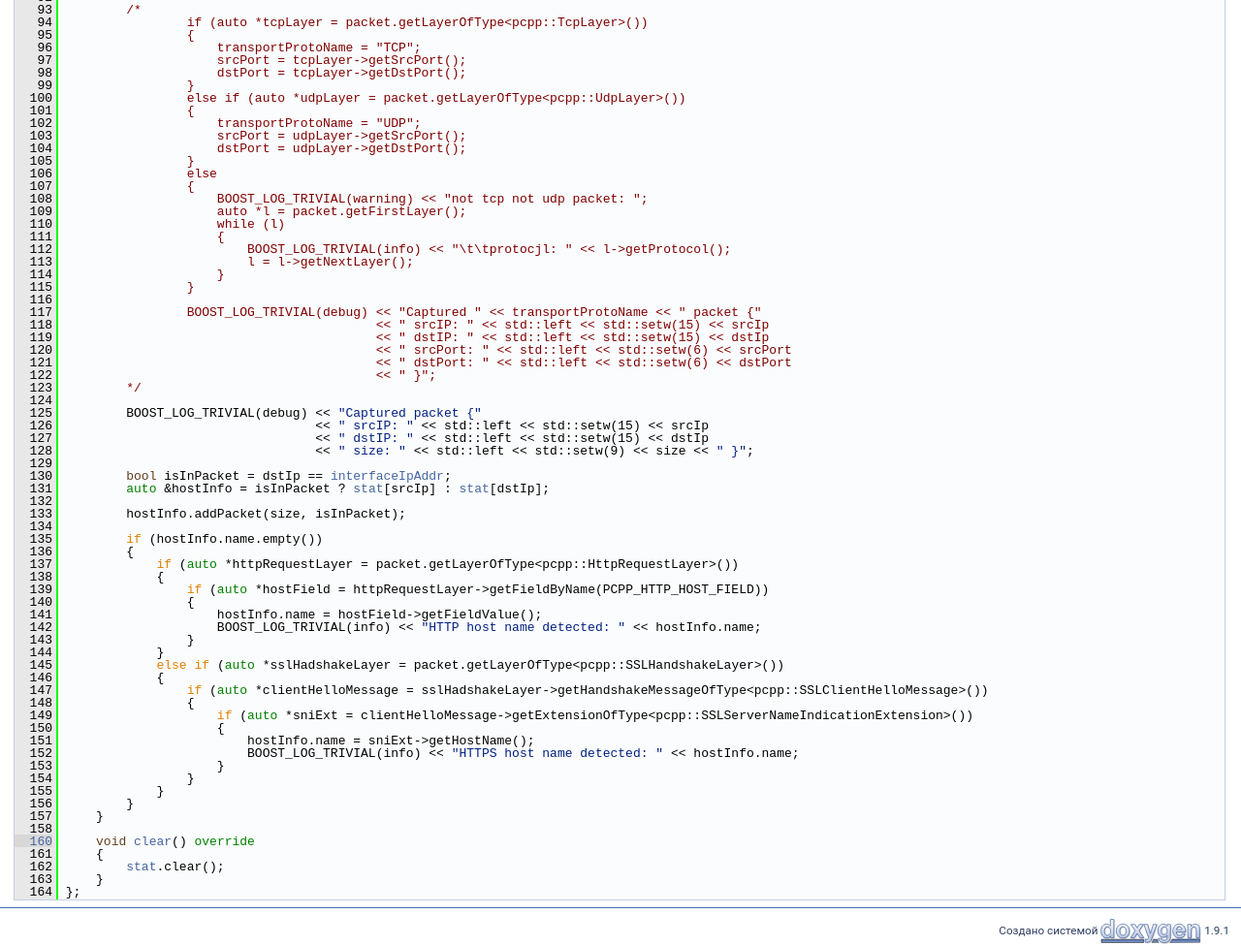
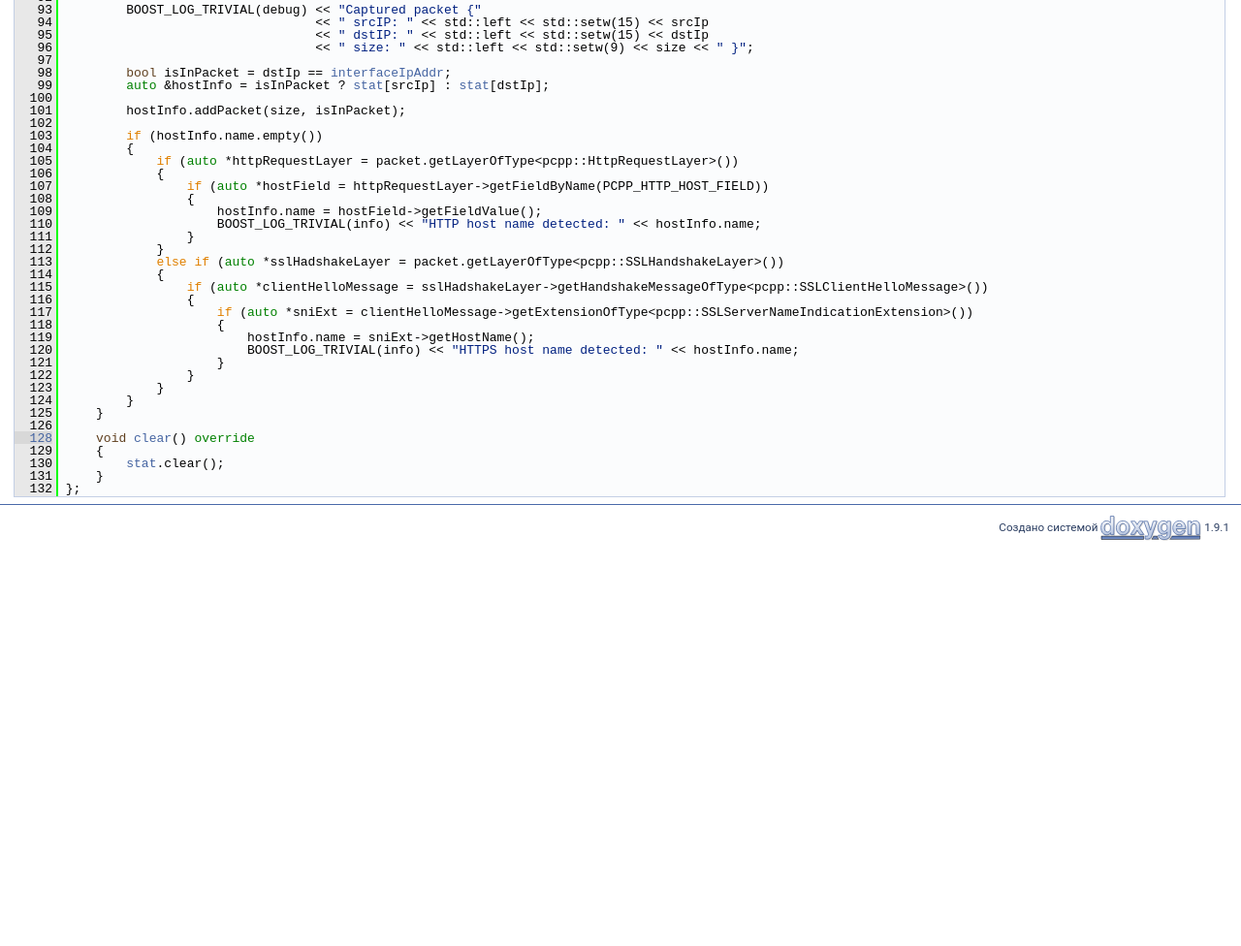
Before and after one commit to sverdans/Traffic-Analyzer, a plain HTML site: page HttpTrafficStats_8h_source.html in a window 1280 px wide. Shown: the part 1348-2324 px from the top of the page at 97% size. After the commit the page ends 1908 px from the top, so only its background shows below. Drawn offline with Linux system fonts and the light colour scheme.

Commit message:
Deploying to gh-pages from @ sverdans/Traffic-Analyzer@bf626dfd25a11523d2c17d17af0f0e6e3edcac8a 🚀

```diff
--- a/HttpTrafficStats_8h_source.html
+++ b/HttpTrafficStats_8h_source.html
@@ -78,13 +78,13 @@ $(function() {
 <div class="line"><a name="l00007"></a><span class="lineno">    7</span>&#160;<span class="preprocessor">#include &lt;boost/log/trivial.hpp&gt;</span></div>
 <div class="line"><a name="l00008"></a><span class="lineno">    8</span>&#160;<span class="preprocessor">#include &lt;nlohmann/json.hpp&gt;</span></div>
 <div class="line"><a name="l00009"></a><span class="lineno">    9</span>&#160; </div>
-<div class="line"><a name="l00010"></a><span class="lineno">   10</span>&#160;<span class="preprocessor">#include &quot;PacketUtils.h&quot;</span></div>
-<div class="line"><a name="l00011"></a><span class="lineno">   11</span>&#160;<span class="preprocessor">#include &quot;HttpLayer.h&quot;</span></div>
-<div class="line"><a name="l00012"></a><span class="lineno">   12</span>&#160;<span class="preprocessor">#include &quot;SSLLayer.h&quot;</span></div>
-<div class="line"><a name="l00013"></a><span class="lineno">   13</span>&#160;<span class="preprocessor">#include &quot;IPv4Layer.h&quot;</span></div>
+<div class="line"><a name="l00010"></a><span class="lineno">   10</span>&#160;<span class="preprocessor">#include &lt;PacketUtils.h&gt;</span></div>
+<div class="line"><a name="l00011"></a><span class="lineno">   11</span>&#160;<span class="preprocessor">#include &lt;HttpLayer.h&gt;</span></div>
+<div class="line"><a name="l00012"></a><span class="lineno">   12</span>&#160;<span class="preprocessor">#include &lt;SSLLayer.h&gt;</span></div>
+<div class="line"><a name="l00013"></a><span class="lineno">   13</span>&#160;<span class="preprocessor">#include &lt;IPv4Layer.h&gt;</span></div>
 <div class="line"><a name="l00014"></a><span class="lineno">   14</span>&#160; </div>
-<div class="line"><a name="l00015"></a><span class="lineno">   15</span>&#160;<span class="preprocessor">#include &quot;<a class="code" href="ITrafficStats_8h.html">ITrafficStats.h</a>&quot;</span></div>
-<div class="line"><a name="l00016"></a><span class="lineno">   16</span>&#160;<span class="preprocessor">#include &quot;<a class="code" href="HostInfo_8h.html">HostInfo.h</a>&quot;</span></div>
+<div class="line"><a name="l00015"></a><span class="lineno">   15</span>&#160;<span class="preprocessor">#include &lt;<a class="code" href="ITrafficStats_8h.html">ITrafficStats.h</a>&gt;</span></div>
+<div class="line"><a name="l00016"></a><span class="lineno">   16</span>&#160;<span class="preprocessor">#include &lt;<a class="code" href="HostInfo_8h.html">HostInfo.h</a>&gt;</span></div>
 <div class="line"><a name="l00017"></a><span class="lineno">   17</span>&#160; </div>
 <div class="line"><a name="l00019"></a><span class="lineno"><a class="line" href="classHttpTrafficStats.html">   19</a></span>&#160;<span class="keyword">class </span><a class="code" href="classHttpTrafficStats.html">HttpTrafficStats</a> : <span class="keyword">public</span> <a class="code" href="classITrafficStats.html">ITrafficStats</a></div>
 <div class="line"><a name="l00020"></a><span class="lineno">   20</span>&#160;{</div>
@@ -156,81 +156,49 @@ $(function() {
 <div class="line"><a name="l00090"></a><span class="lineno">   90</span>&#160;        <span class="keywordtype">int</span> srcPort, dstPort;</div>
 <div class="line"><a name="l00091"></a><span class="lineno">   91</span>&#160;        std::string transportProtoName;</div>
 <div class="line"><a name="l00092"></a><span class="lineno">   92</span>&#160; </div>
-<div class="line"><a name="l00093"></a><span class="lineno">   93</span>&#160;        <span class="comment">/*</span></div>
-<div class="line"><a name="l00094"></a><span class="lineno">   94</span>&#160;<span class="comment">                if (auto *tcpLayer = packet.getLayerOfType&lt;pcpp::TcpLayer&gt;())</span></div>
-<div class="line"><a name="l00095"></a><span class="lineno">   95</span>&#160;<span class="comment">                {</span></div>
-<div class="line"><a name="l00096"></a><span class="lineno">   96</span>&#160;<span class="comment">                    transportProtoName = &quot;TCP&quot;;</span></div>
-<div class="line"><a name="l00097"></a><span class="lineno">   97</span>&#160;<span class="comment">                    srcPort = tcpLayer-&gt;getSrcPort();</span></div>
-<div class="line"><a name="l00098"></a><span class="lineno">   98</span>&#160;<span class="comment">                    dstPort = tcpLayer-&gt;getDstPort();</span></div>
-<div class="line"><a name="l00099"></a><span class="lineno">   99</span>&#160;<span class="comment">                }</span></div>
-<div class="line"><a name="l00100"></a><span class="lineno">  100</span>&#160;<span class="comment">                else if (auto *udpLayer = packet.getLayerOfType&lt;pcpp::UdpLayer&gt;())</span></div>
-<div class="line"><a name="l00101"></a><span class="lineno">  101</span>&#160;<span class="comment">                {</span></div>
-<div class="line"><a name="l00102"></a><span class="lineno">  102</span>&#160;<span class="comment">                    transportProtoName = &quot;UDP&quot;;</span></div>
-<div class="line"><a name="l00103"></a><span class="lineno">  103</span>&#160;<span class="comment">                    srcPort = udpLayer-&gt;getSrcPort();</span></div>
-<div class="line"><a name="l00104"></a><span class="lineno">  104</span>&#160;<span class="comment">                    dstPort = udpLayer-&gt;getDstPort();</span></div>
-<div class="line"><a name="l00105"></a><span class="lineno">  105</span>&#160;<span class="comment">                }</span></div>
-<div class="line"><a name="l00106"></a><span class="lineno">  106</span>&#160;<span class="comment">                else</span></div>
-<div class="line"><a name="l00107"></a><span class="lineno">  107</span>&#160;<span class="comment">                {</span></div>
-<div class="line"><a name="l00108"></a><span class="lineno">  108</span>&#160;<span class="comment">                    BOOST_LOG_TRIVIAL(warning) &lt;&lt; &quot;not tcp not udp packet: &quot;;</span></div>
-<div class="line"><a name="l00109"></a><span class="lineno">  109</span>&#160;<span class="comment">                    auto *l = packet.getFirstLayer();</span></div>
-<div class="line"><a name="l00110"></a><span class="lineno">  110</span>&#160;<span class="comment">                    while (l)</span></div>
-<div class="line"><a name="l00111"></a><span class="lineno">  111</span>&#160;<span class="comment">                    {</span></div>
-<div class="line"><a name="l00112"></a><span class="lineno">  112</span>&#160;<span class="comment">                        BOOST_LOG_TRIVIAL(info) &lt;&lt; &quot;\t\tprotocjl: &quot; &lt;&lt; l-&gt;getProtocol();</span></div>
-<div class="line"><a name="l00113"></a><span class="lineno">  113</span>&#160;<span class="comment">                        l = l-&gt;getNextLayer();</span></div>
-<div class="line"><a name="l00114"></a><span class="lineno">  114</span>&#160;<span class="comment">                    }</span></div>
-<div class="line"><a name="l00115"></a><span class="lineno">  115</span>&#160;<span class="comment">                }</span></div>
-<div class="line"><a name="l00116"></a><span class="lineno">  116</span>&#160;<span class="comment"></span> </div>
-<div class="line"><a name="l00117"></a><span class="lineno">  117</span>&#160;<span class="comment">                BOOST_LOG_TRIVIAL(debug) &lt;&lt; &quot;Captured &quot; &lt;&lt; transportProtoName &lt;&lt; &quot; packet {&quot;</span></div>
-<div class="line"><a name="l00118"></a><span class="lineno">  118</span>&#160;<span class="comment">                                         &lt;&lt; &quot; srcIP: &quot; &lt;&lt; std::left &lt;&lt; std::setw(15) &lt;&lt; srcIp</span></div>
-<div class="line"><a name="l00119"></a><span class="lineno">  119</span>&#160;<span class="comment">                                         &lt;&lt; &quot; dstIP: &quot; &lt;&lt; std::left &lt;&lt; std::setw(15) &lt;&lt; dstIp</span></div>
-<div class="line"><a name="l00120"></a><span class="lineno">  120</span>&#160;<span class="comment">                                         &lt;&lt; &quot; srcPort: &quot; &lt;&lt; std::left &lt;&lt; std::setw(6) &lt;&lt; srcPort</span></div>
-<div class="line"><a name="l00121"></a><span class="lineno">  121</span>&#160;<span class="comment">                                         &lt;&lt; &quot; dstPort: &quot; &lt;&lt; std::left &lt;&lt; std::setw(6) &lt;&lt; dstPort</span></div>
-<div class="line"><a name="l00122"></a><span class="lineno">  122</span>&#160;<span class="comment">                                         &lt;&lt; &quot; }&quot;;</span></div>
-<div class="line"><a name="l00123"></a><span class="lineno">  123</span>&#160;<span class="comment">        */</span></div>
-<div class="line"><a name="l00124"></a><span class="lineno">  124</span>&#160; </div>
-<div class="line"><a name="l00125"></a><span class="lineno">  125</span>&#160;        BOOST_LOG_TRIVIAL(debug) &lt;&lt; <span class="stringliteral">&quot;Captured packet {&quot;</span></div>
-<div class="line"><a name="l00126"></a><span class="lineno">  126</span>&#160;                                 &lt;&lt; <span class="stringliteral">&quot; srcIP: &quot;</span> &lt;&lt; std::left &lt;&lt; std::setw(15) &lt;&lt; srcIp</div>
-<div class="line"><a name="l00127"></a><span class="lineno">  127</span>&#160;                                 &lt;&lt; <span class="stringliteral">&quot; dstIP: &quot;</span> &lt;&lt; std::left &lt;&lt; std::setw(15) &lt;&lt; dstIp</div>
-<div class="line"><a name="l00128"></a><span class="lineno">  128</span>&#160;                                 &lt;&lt; <span class="stringliteral">&quot; size: &quot;</span> &lt;&lt; std::left &lt;&lt; std::setw(9) &lt;&lt; size &lt;&lt; <span class="stringliteral">&quot; }&quot;</span>;</div>
-<div class="line"><a name="l00129"></a><span class="lineno">  129</span>&#160; </div>
-<div class="line"><a name="l00130"></a><span class="lineno">  130</span>&#160;        <span class="keywordtype">bool</span> isInPacket = dstIp == <a class="code" href="classITrafficStats.html#ae12a5998955619b5d7906464a4bec3fd">interfaceIpAddr</a>;</div>
-<div class="line"><a name="l00131"></a><span class="lineno">  131</span>&#160;        <span class="keyword">auto</span> &amp;hostInfo = isInPacket ? <a class="code" href="classHttpTrafficStats.html#adc56691def0ca2dcef55f04731681008">stat</a>[srcIp] : <a class="code" href="classHttpTrafficStats.html#adc56691def0ca2dcef55f04731681008">stat</a>[dstIp];</div>
-<div class="line"><a name="l00132"></a><span class="lineno">  132</span>&#160; </div>
-<div class="line"><a name="l00133"></a><span class="lineno">  133</span>&#160;        hostInfo.addPacket(size, isInPacket);</div>
-<div class="line"><a name="l00134"></a><span class="lineno">  134</span>&#160; </div>
-<div class="line"><a name="l00135"></a><span class="lineno">  135</span>&#160;        <span class="keywordflow">if</span> (hostInfo.name.empty())</div>
-<div class="line"><a name="l00136"></a><span class="lineno">  136</span>&#160;        {</div>
-<div class="line"><a name="l00137"></a><span class="lineno">  137</span>&#160;            <span class="keywordflow">if</span> (<span class="keyword">auto</span> *httpRequestLayer = packet.getLayerOfType&lt;pcpp::HttpRequestLayer&gt;())</div>
-<div class="line"><a name="l00138"></a><span class="lineno">  138</span>&#160;            {</div>
-<div class="line"><a name="l00139"></a><span class="lineno">  139</span>&#160;                <span class="keywordflow">if</span> (<span class="keyword">auto</span> *hostField = httpRequestLayer-&gt;getFieldByName(PCPP_HTTP_HOST_FIELD))</div>
-<div class="line"><a name="l00140"></a><span class="lineno">  140</span>&#160;                {</div>
-<div class="line"><a name="l00141"></a><span class="lineno">  141</span>&#160;                    hostInfo.name = hostField-&gt;getFieldValue();</div>
-<div class="line"><a name="l00142"></a><span class="lineno">  142</span>&#160;                    BOOST_LOG_TRIVIAL(info) &lt;&lt; <span class="stringliteral">&quot;HTTP host name detected: &quot;</span> &lt;&lt; hostInfo.name;</div>
-<div class="line"><a name="l00143"></a><span class="lineno">  143</span>&#160;                }</div>
-<div class="line"><a name="l00144"></a><span class="lineno">  144</span>&#160;            }</div>
-<div class="line"><a name="l00145"></a><span class="lineno">  145</span>&#160;            <span class="keywordflow">else</span> <span class="keywordflow">if</span> (<span class="keyword">auto</span> *sslHadshakeLayer = packet.getLayerOfType&lt;pcpp::SSLHandshakeLayer&gt;())</div>
-<div class="line"><a name="l00146"></a><span class="lineno">  146</span>&#160;            {</div>
-<div class="line"><a name="l00147"></a><span class="lineno">  147</span>&#160;                <span class="keywordflow">if</span> (<span class="keyword">auto</span> *clientHelloMessage = sslHadshakeLayer-&gt;getHandshakeMessageOfType&lt;pcpp::SSLClientHelloMessage&gt;())</div>
-<div class="line"><a name="l00148"></a><span class="lineno">  148</span>&#160;                {</div>
-<div class="line"><a name="l00149"></a><span class="lineno">  149</span>&#160;                    <span class="keywordflow">if</span> (<span class="keyword">auto</span> *sniExt = clientHelloMessage-&gt;getExtensionOfType&lt;pcpp::SSLServerNameIndicationExtension&gt;())</div>
-<div class="line"><a name="l00150"></a><span class="lineno">  150</span>&#160;                    {</div>
-<div class="line"><a name="l00151"></a><span class="lineno">  151</span>&#160;                        hostInfo.name = sniExt-&gt;getHostName();</div>
-<div class="line"><a name="l00152"></a><span class="lineno">  152</span>&#160;                        BOOST_LOG_TRIVIAL(info) &lt;&lt; <span class="stringliteral">&quot;HTTPS host name detected: &quot;</span> &lt;&lt; hostInfo.name;</div>
-<div class="line"><a name="l00153"></a><span class="lineno">  153</span>&#160;                    }</div>
-<div class="line"><a name="l00154"></a><span class="lineno">  154</span>&#160;                }</div>
-<div class="line"><a name="l00155"></a><span class="lineno">  155</span>&#160;            }</div>
-<div class="line"><a name="l00156"></a><span class="lineno">  156</span>&#160;        }</div>
-<div class="line"><a name="l00157"></a><span class="lineno">  157</span>&#160;    }</div>
-<div class="line"><a name="l00158"></a><span class="lineno">  158</span>&#160; </div>
-<div class="line"><a name="l00160"></a><span class="lineno"><a class="line" href="classHttpTrafficStats.html#a1a931130115cf6c04b2733a8f4e4418f">  160</a></span>&#160;    <span class="keywordtype">void</span> <a class="code" href="classHttpTrafficStats.html#a1a931130115cf6c04b2733a8f4e4418f">clear</a>()<span class="keyword"> override</span></div>
-<div class="line"><a name="l00161"></a><span class="lineno">  161</span>&#160;<span class="keyword">    </span>{</div>
-<div class="line"><a name="l00162"></a><span class="lineno">  162</span>&#160;        <a class="code" href="classHttpTrafficStats.html#adc56691def0ca2dcef55f04731681008">stat</a>.clear();</div>
-<div class="line"><a name="l00163"></a><span class="lineno">  163</span>&#160;    }</div>
-<div class="line"><a name="l00164"></a><span class="lineno">  164</span>&#160;};</div>
+<div class="line"><a name="l00093"></a><span class="lineno">   93</span>&#160;        BOOST_LOG_TRIVIAL(debug) &lt;&lt; <span class="stringliteral">&quot;Captured packet {&quot;</span></div>
+<div class="line"><a name="l00094"></a><span class="lineno">   94</span>&#160;                                 &lt;&lt; <span class="stringliteral">&quot; srcIP: &quot;</span> &lt;&lt; std::left &lt;&lt; std::setw(15) &lt;&lt; srcIp</div>
+<div class="line"><a name="l00095"></a><span class="lineno">   95</span>&#160;                                 &lt;&lt; <span class="stringliteral">&quot; dstIP: &quot;</span> &lt;&lt; std::left &lt;&lt; std::setw(15) &lt;&lt; dstIp</div>
+<div class="line"><a name="l00096"></a><span class="lineno">   96</span>&#160;                                 &lt;&lt; <span class="stringliteral">&quot; size: &quot;</span> &lt;&lt; std::left &lt;&lt; std::setw(9) &lt;&lt; size &lt;&lt; <span class="stringliteral">&quot; }&quot;</span>;</div>
+<div class="line"><a name="l00097"></a><span class="lineno">   97</span>&#160; </div>
+<div class="line"><a name="l00098"></a><span class="lineno">   98</span>&#160;        <span class="keywordtype">bool</span> isInPacket = dstIp == <a class="code" href="classITrafficStats.html#ae12a5998955619b5d7906464a4bec3fd">interfaceIpAddr</a>;</div>
+<div class="line"><a name="l00099"></a><span class="lineno">   99</span>&#160;        <span class="keyword">auto</span> &amp;hostInfo = isInPacket ? <a class="code" href="classHttpTrafficStats.html#adc56691def0ca2dcef55f04731681008">stat</a>[srcIp] : <a class="code" href="classHttpTrafficStats.html#adc56691def0ca2dcef55f04731681008">stat</a>[dstIp];</div>
+<div class="line"><a name="l00100"></a><span class="lineno">  100</span>&#160; </div>
+<div class="line"><a name="l00101"></a><span class="lineno">  101</span>&#160;        hostInfo.addPacket(size, isInPacket);</div>
+<div class="line"><a name="l00102"></a><span class="lineno">  102</span>&#160; </div>
+<div class="line"><a name="l00103"></a><span class="lineno">  103</span>&#160;        <span class="keywordflow">if</span> (hostInfo.name.empty())</div>
+<div class="line"><a name="l00104"></a><span class="lineno">  104</span>&#160;        {</div>
+<div class="line"><a name="l00105"></a><span class="lineno">  105</span>&#160;            <span class="keywordflow">if</span> (<span class="keyword">auto</span> *httpRequestLayer = packet.getLayerOfType&lt;pcpp::HttpRequestLayer&gt;())</div>
+<div class="line"><a name="l00106"></a><span class="lineno">  106</span>&#160;            {</div>
+<div class="line"><a name="l00107"></a><span class="lineno">  107</span>&#160;                <span class="keywordflow">if</span> (<span class="keyword">auto</span> *hostField = httpRequestLayer-&gt;getFieldByName(PCPP_HTTP_HOST_FIELD))</div>
+<div class="line"><a name="l00108"></a><span class="lineno">  108</span>&#160;                {</div>
+<div class="line"><a name="l00109"></a><span class="lineno">  109</span>&#160;                    hostInfo.name = hostField-&gt;getFieldValue();</div>
+<div class="line"><a name="l00110"></a><span class="lineno">  110</span>&#160;                    BOOST_LOG_TRIVIAL(info) &lt;&lt; <span class="stringliteral">&quot;HTTP host name detected: &quot;</span> &lt;&lt; hostInfo.name;</div>
+<div class="line"><a name="l00111"></a><span class="lineno">  111</span>&#160;                }</div>
+<div class="line"><a name="l00112"></a><span class="lineno">  112</span>&#160;            }</div>
+<div class="line"><a name="l00113"></a><span class="lineno">  113</span>&#160;            <span class="keywordflow">else</span> <span class="keywordflow">if</span> (<span class="keyword">auto</span> *sslHadshakeLayer = packet.getLayerOfType&lt;pcpp::SSLHandshakeLayer&gt;())</div>
+<div class="line"><a name="l00114"></a><span class="lineno">  114</span>&#160;            {</div>
+<div class="line"><a name="l00115"></a><span class="lineno">  115</span>&#160;                <span class="keywordflow">if</span> (<span class="keyword">auto</span> *clientHelloMessage = sslHadshakeLayer-&gt;getHandshakeMessageOfType&lt;pcpp::SSLClientHelloMessage&gt;())</div>
+<div class="line"><a name="l00116"></a><span class="lineno">  116</span>&#160;                {</div>
+<div class="line"><a name="l00117"></a><span class="lineno">  117</span>&#160;                    <span class="keywordflow">if</span> (<span class="keyword">auto</span> *sniExt = clientHelloMessage-&gt;getExtensionOfType&lt;pcpp::SSLServerNameIndicationExtension&gt;())</div>
+<div class="line"><a name="l00118"></a><span class="lineno">  118</span>&#160;                    {</div>
+<div class="line"><a name="l00119"></a><span class="lineno">  119</span>&#160;                        hostInfo.name = sniExt-&gt;getHostName();</div>
+<div class="line"><a name="l00120"></a><span class="lineno">  120</span>&#160;                        BOOST_LOG_TRIVIAL(info) &lt;&lt; <span class="stringliteral">&quot;HTTPS host name detected: &quot;</span> &lt;&lt; hostInfo.name;</div>
+<div class="line"><a name="l00121"></a><span class="lineno">  121</span>&#160;                    }</div>
+<div class="line"><a name="l00122"></a><span class="lineno">  122</span>&#160;                }</div>
+<div class="line"><a name="l00123"></a><span class="lineno">  123</span>&#160;            }</div>
+<div class="line"><a name="l00124"></a><span class="lineno">  124</span>&#160;        }</div>
+<div class="line"><a name="l00125"></a><span class="lineno">  125</span>&#160;    }</div>
+<div class="line"><a name="l00126"></a><span class="lineno">  126</span>&#160; </div>
+<div class="line"><a name="l00128"></a><span class="lineno"><a class="line" href="classHttpTrafficStats.html#a1a931130115cf6c04b2733a8f4e4418f">  128</a></span>&#160;    <span class="keywordtype">void</span> <a class="code" href="classHttpTrafficStats.html#a1a931130115cf6c04b2733a8f4e4418f">clear</a>()<span class="keyword"> override</span></div>
+<div class="line"><a name="l00129"></a><span class="lineno">  129</span>&#160;<span class="keyword">    </span>{</div>
+<div class="line"><a name="l00130"></a><span class="lineno">  130</span>&#160;        <a class="code" href="classHttpTrafficStats.html#adc56691def0ca2dcef55f04731681008">stat</a>.clear();</div>
+<div class="line"><a name="l00131"></a><span class="lineno">  131</span>&#160;    }</div>
+<div class="line"><a name="l00132"></a><span class="lineno">  132</span>&#160;};</div>
 <div class="ttc" id="aHostInfo_8h_html"><div class="ttname"><a href="HostInfo_8h.html">HostInfo.h</a></div></div>
 <div class="ttc" id="aITrafficStats_8h_html"><div class="ttname"><a href="ITrafficStats_8h.html">ITrafficStats.h</a></div></div>
 <div class="ttc" id="aclassHttpTrafficStats_html"><div class="ttname"><a href="classHttpTrafficStats.html">HttpTrafficStats</a></div><div class="ttdoc">Класс, определяющий формат вывода статистики и обработку пакетов HTTP трафика</div><div class="ttdef"><b>Definition:</b> HttpTrafficStats.h:20</div></div>
-<div class="ttc" id="aclassHttpTrafficStats_html_a1a931130115cf6c04b2733a8f4e4418f"><div class="ttname"><a href="classHttpTrafficStats.html#a1a931130115cf6c04b2733a8f4e4418f">HttpTrafficStats::clear</a></div><div class="ttdeci">void clear() override</div><div class="ttdoc">Очищает статистику</div><div class="ttdef"><b>Definition:</b> HttpTrafficStats.h:160</div></div>
+<div class="ttc" id="aclassHttpTrafficStats_html_a1a931130115cf6c04b2733a8f4e4418f"><div class="ttname"><a href="classHttpTrafficStats.html#a1a931130115cf6c04b2733a8f4e4418f">HttpTrafficStats::clear</a></div><div class="ttdeci">void clear() override</div><div class="ttdoc">Очищает статистику</div><div class="ttdef"><b>Definition:</b> HttpTrafficStats.h:128</div></div>
 <div class="ttc" id="aclassHttpTrafficStats_html_a2f9cf8cbb4b224d65ce5ce7efb744017"><div class="ttname"><a href="classHttpTrafficStats.html#a2f9cf8cbb4b224d65ce5ce7efb744017">HttpTrafficStats::addPacket</a></div><div class="ttdeci">void addPacket(const pcpp::Packet &amp;packet) override</div><div class="ttdoc">Метод обрабатывающий пакет</div><div class="ttdef"><b>Definition:</b> HttpTrafficStats.h:77</div></div>
 <div class="ttc" id="aclassHttpTrafficStats_html_a3f1d55c496751d033e5188c48a3cc8bc"><div class="ttname"><a href="classHttpTrafficStats.html#a3f1d55c496751d033e5188c48a3cc8bc">HttpTrafficStats::toJsonString</a></div><div class="ttdeci">std::string toJsonString() override</div><div class="ttdoc">Возвращает статистику об обработанных пакетах в формате JSON.</div><div class="ttdef"><b>Definition:</b> HttpTrafficStats.h:47</div></div>
 <div class="ttc" id="aclassHttpTrafficStats_html_acc90cd95f08f20331f4110808f180da7"><div class="ttname"><a href="classHttpTrafficStats.html#acc90cd95f08f20331f4110808f180da7">HttpTrafficStats::toString</a></div><div class="ttdeci">std::string toString() override</div><div class="ttdoc">Возвращает статистику об обработанных пакетах в виде строки</div><div class="ttdef"><b>Definition:</b> HttpTrafficStats.h:28</div></div>
```
Also changed, not shown: App_8h.html (+2 -2 lines), App_8h_source.html (+2 -2 lines), HttpTrafficStats_8h.html (+6 -6 lines), ITrafficStats_8h.html (+1 -1 lines), ITrafficStats_8h_source.html (+1 -1 lines), TrafficAnalyzer_8h.html (+4 -4 lines), TrafficAnalyzer_8h_source.html (+4 -4 lines), main_8cpp.html (+4 -4 lines).
